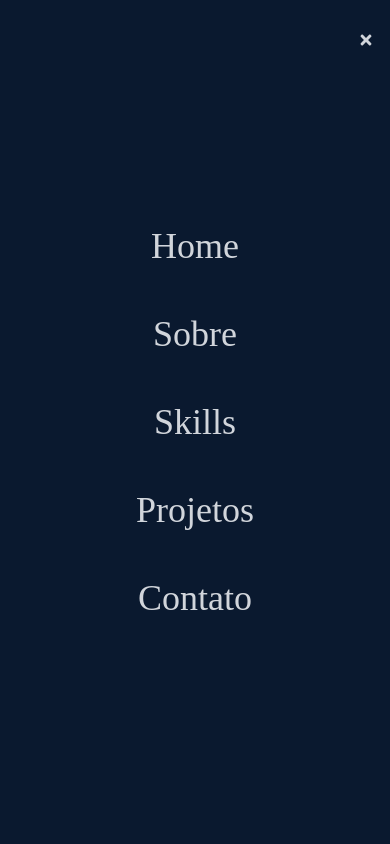
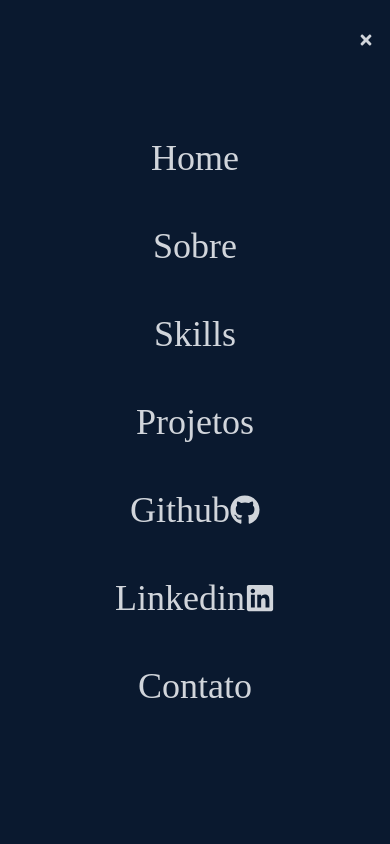
Before and after one commit to matheusDornelles/portfolio-react-tailwind, a React (Create React App) app in the folder portfolio-tailwind/: page / in a window 390 px wide. Both pictures are taken after a click on the element 366 px from the left and 40 px from the top of the page. Shown: the top 844 px of the page. Built offline with nearby package versions, Linux system fonts and the light colour scheme.

Commit message:
fixed buttons on mobile

```diff
--- a/portfolio-tailwind/src/components/About.jsx
+++ b/portfolio-tailwind/src/components/About.jsx
@@ -18,9 +18,8 @@ const About = () => {
               <p>Olá, seja bem vindo.</p>
             </div>
             <div>
-              <p>Sou apaixonado em construir softwares que melhoram
-               a vida das pessoas ao meu redor. Sou especialista em criar responsivos
-               softwares com React e JavaScript.
+              <p>Sou formado em Administração e estou finalizando o curso de
+                Análise e desenvolvimento de sistemas.
               </p>
             </div>
           </div>
--- a/portfolio-tailwind/src/components/Home.jsx
+++ b/portfolio-tailwind/src/components/Home.jsx
@@ -17,8 +17,8 @@ const Home = () => {
                 <p className='text-pink-600'>Olá, meu nome é</p>
                 <h1 className='text-4xl sm:text-7xl font-bold text-[#ccd6f6]'>Matheus Dornelles</h1>
                 <h2 className='text-4xl sm:text-7xl font-bold text-[#8892b0]'>Eu sou um Full Stack Developer</h2>
-                <p className='text-[#8892b0] py-4 max-w-[700px]  '>eu sou um desenvolvedor full-stack especializado em construir sistemas web com REACT, estou focado em
-                     construção de aplicativos web full-stack responsivos.</p>
+                <p className='text-[#8892b0] py-4 max-w-[700px]  '>Estou me especializado em construir sistemas web com REACT, estou focado em
+                     construção de aplicativos web full-stack.</p>
                 <div>
                     <button onClick={handleClick} to="about" className='text-white group border-2 px-6 py-3 my-2 flex items-center hover:bg-pink-600 hover:border-pink-600'>
                         <Link onClick={handleClick} to="about" smooth={true} duration={500} >
--- a/portfolio-tailwind/src/components/NavBar.jsx
+++ b/portfolio-tailwind/src/components/NavBar.jsx
@@ -78,9 +78,22 @@ const NavBar = () => {
           </Link>
         </li>
         <li className='py-6 text-4xl'>
+            <a className='flex justify-between items-center w-full text-gray-300'
+              href="https://github.com/matheusDornelles">
+              Github<FaGithub size={30} />
+            </a>
+        </li>
+        <li className='py-6 text-4xl'>
+          <a className='flex justify-between items-center w-full text-gray-300'
+            href="https://www.linkedin.com/in/matheus-dornelles-02942791/">
+            Linkedin<FaLinkedin size={30} />
+          </a>
+        </li>
+        <li className='py-6 text-4xl'>
           <Link onClick={handleClick} to="contact" smooth={true} duration={500} >
             Contato
           </Link>
+
         </li>
       </ul>
 
```
